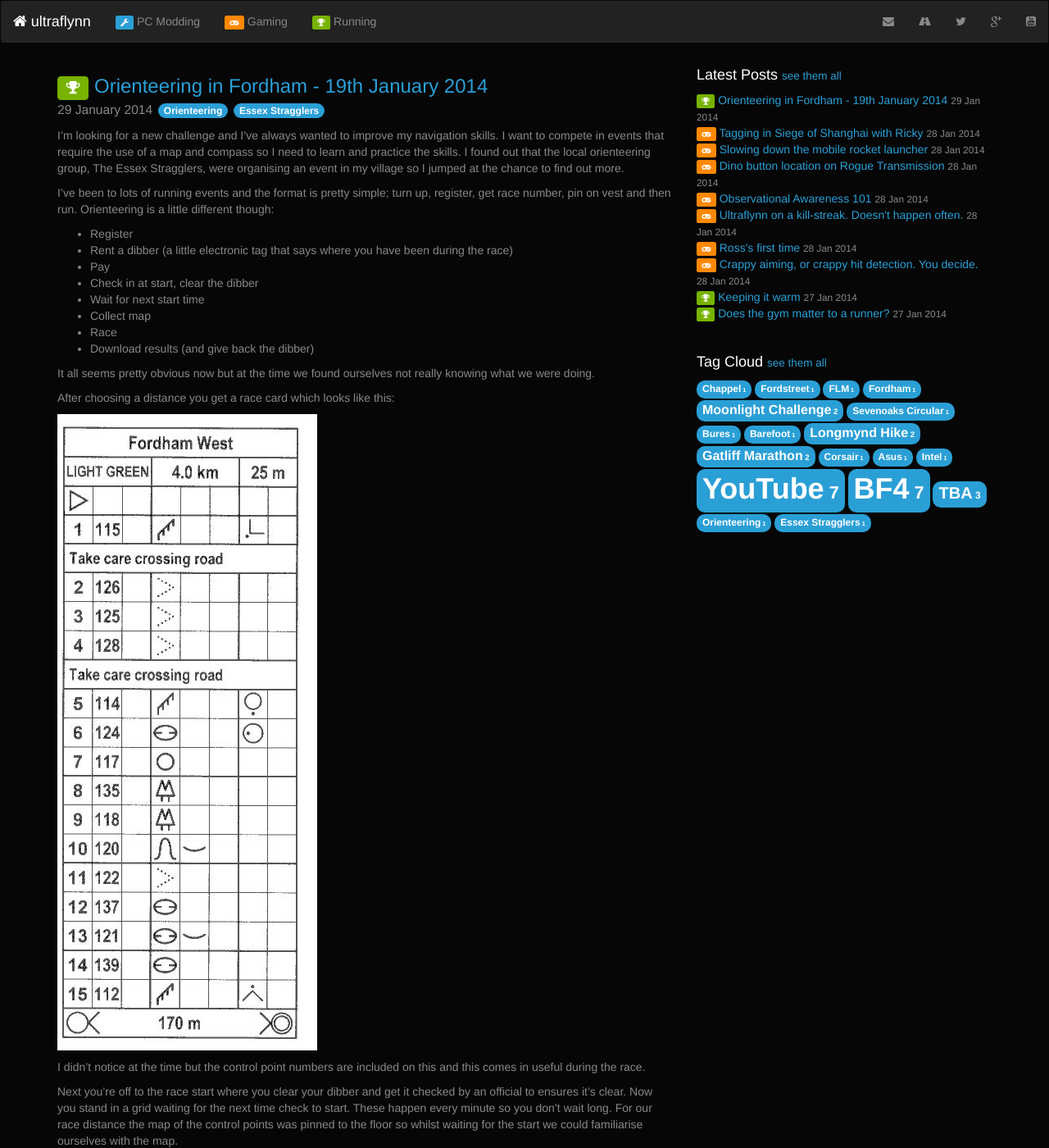
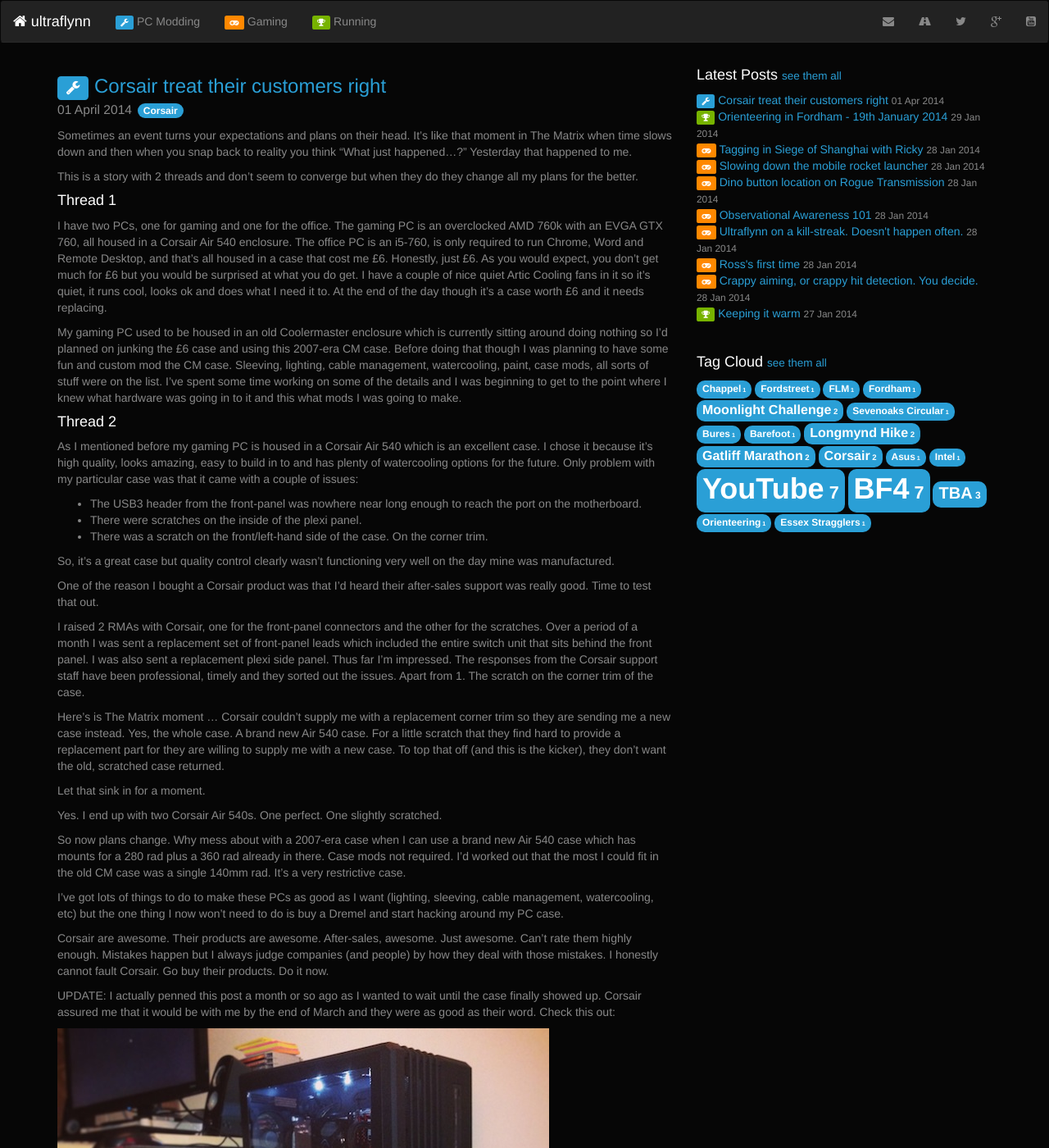
Before and after one commit to ultraflynn/ultraflynn.github.com, a Jekyll site: the page built from index.html, in a window 1280 px wide and 1400 px high. Shown: the whole window at 82% size. Built offline with Jekyll 4.4.1, drawn with Linux system fonts in a browser that asks for light colours; some web fonts are replaced; Markdown is read by kramdown in place of the engine named in the settings; some of the changed text lies outside the part shown.

Commit message:
Added corsair post

```diff
--- a/_drafts/corsair-are-awesome.md
+++ b/_posts/2014-04-01-corsair-are-awesome.md
@@ -5,9 +5,6 @@
 tags: [Corsair]
 synopsis: I've been planning on custom modding a PC case for the past month and spent a little time looking at options and hardware when yesterday I get some news that fundamentally changes those plans for the better. Much better. The takeaway message from this tale is that Corsair's after-sales is the best in the industry and everyone should buy their products.
 ---
-Tweet:
-How do Corsair treat their customers? In my experience the answer is very very well. Read  more: LINKY @CorsairMemory #corsairrocks
-
 Sometimes an event turns your expectations and plans on their head. It's like that moment in The Matrix when time slows down and then when you snap back to reality you think "What just happened...?" Yesterday that happened to me.
 
 This is a story with 2 threads and don't seem to converge but when they do they change all my plans for the better.
@@ -41,3 +38,7 @@
 I've got lots of things to do to make these PCs as good as I want (lighting, sleeving, cable management, watercooling, etc) but the one thing I now won't need to do is buy a Dremel and start hacking around my PC case.
 
 Corsair are awesome. Their products are awesome. After-sales, awesome. Just awesome. Can't rate them highly enough. Mistakes happen but I always judge companies (and people) by how they deal with those mistakes. I honestly cannot fault Corsair. Go buy their products. Do it now.
+
+UPDATE: I actually penned this post a month or so ago as I wanted to wait until the case finally showed up. Corsair assured me that it would be with me by the end of March and they were as good as their word. Check this out:
+
+![Results](/pc/images/20140401.dual-corsair.jpg)
```
Also changed, not shown: pc/images/20140401.dual-corsair.jpg (added).
